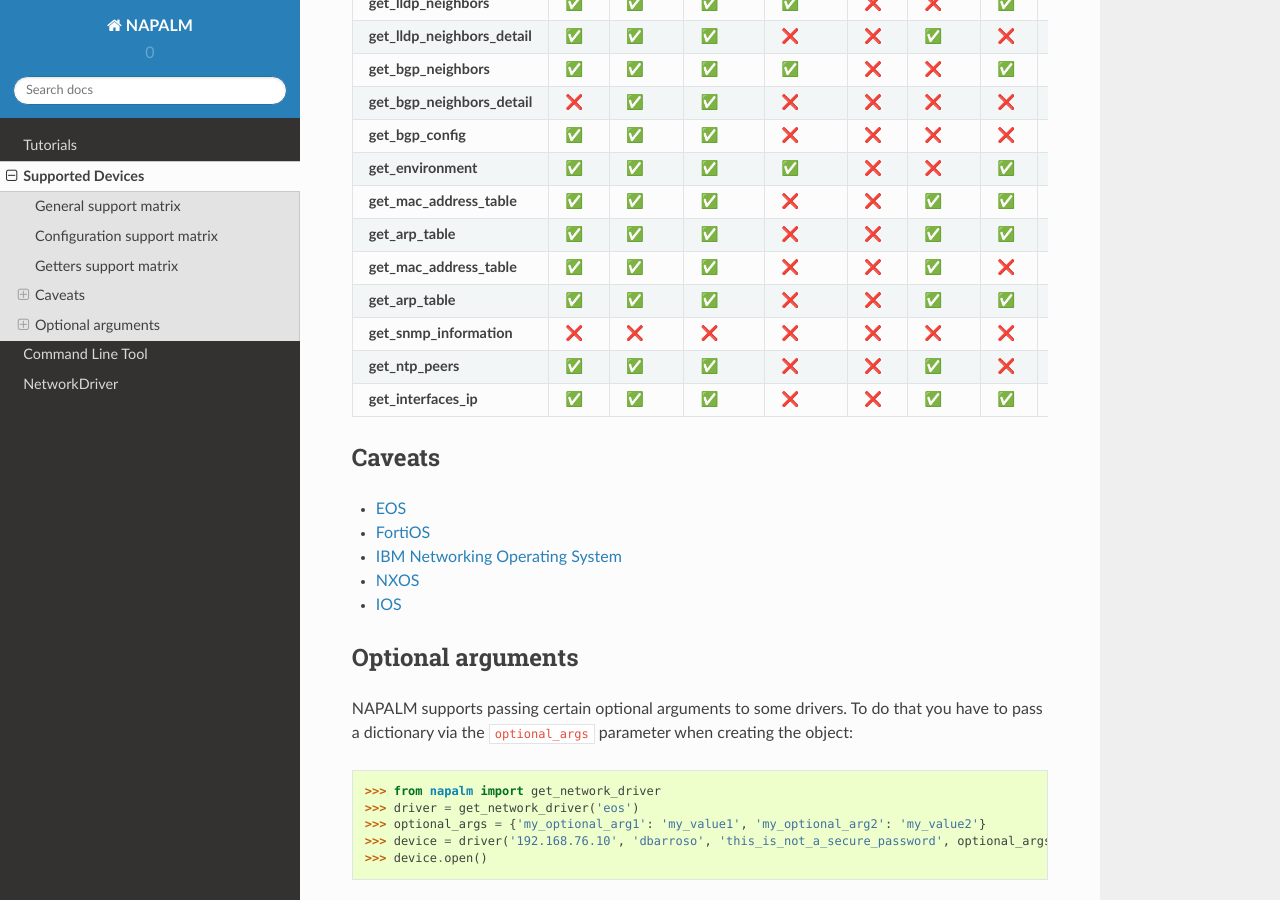
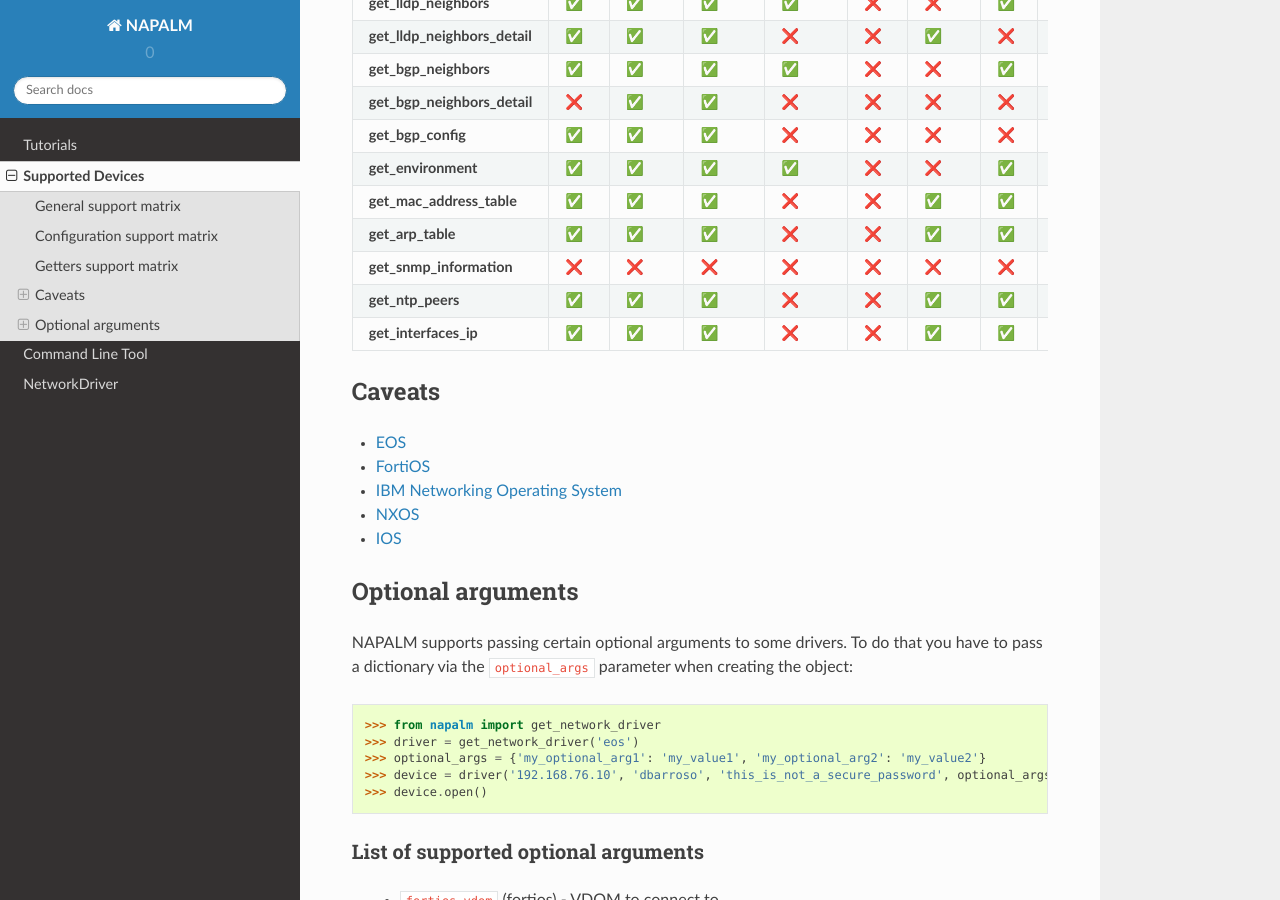
Before and after one commit to napalm-automation/napalm, a Sphinx documentation site: the page built from docs/support/index.rst, in a window 1280 px wide and 900 px high, scrolled down 1397 px. Built offline with Sphinx 7.4.7 and the Read the Docs theme 2.0.0, drawn with Linux system fonts in a browser that asks for light colours.

Commit message:
update support matrix

```diff
--- a/docs/support/index.rst
+++ b/docs/support/index.rst
@@ -70,11 +70,9 @@ _                               EOS   JunOS   IOS-XR  FortiOS  IBM     NXOS    I
 **get_bgp_config**             |yes|  |yes|   |yes|   |no|     |no|    |no|    |no|   |no|
 **get_environment**            |yes|  |yes|   |yes|   |yes|    |no|    |no|    |yes|  |no|
 **get_mac_address_table**      |yes|  |yes|   |yes|   |no|     |no|    |yes|   |yes|  |yes|
-**get_arp_table**              |yes|  |yes|   |yes|   |no|     |no|    |yes|   |yes|   |no|
-**get_mac_address_table**      |yes|  |yes|   |yes|   |no|     |no|    |yes|   |no|   |yes|
 **get_arp_table**              |yes|  |yes|   |yes|   |no|     |no|    |yes|   |yes|  |no|
 **get_snmp_information**       |no|   |no|    |no|    |no|     |no|    |no|    |no|   |yes|
-**get_ntp_peers**              |yes|  |yes|   |yes|   |no|     |no|    |yes|   |no|   |yes|
+**get_ntp_peers**              |yes|  |yes|   |yes|   |no|     |no|    |yes|   |yes|  |yes|
 **get_interfaces_ip**          |yes|  |yes|   |yes|   |no|     |no|    |yes|   |yes|  |no|
 ============================== =====  =====   ======  =======  ======  ======  =====  =========
 
```
